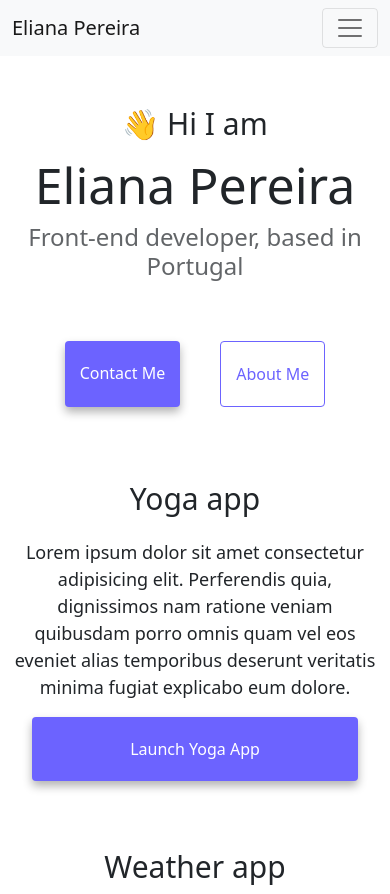
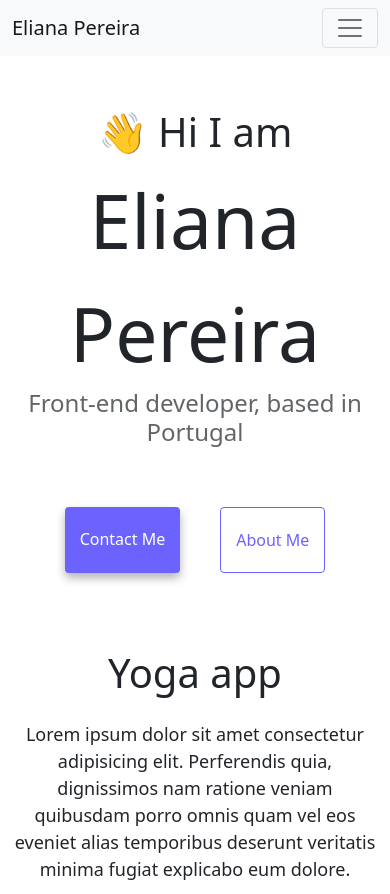
Before and after one commit to Eli032501/homework-3-responsive, a plain HTML site: page index.html in a window 390 px wide. Shown: the top 894 px of the page. Drawn offline with nearby package versions, Linux system fonts and the light colour scheme.

Commit message:
added font-size headlines for tablet

```diff
--- a/style.css
+++ b/style.css
@@ -110,6 +110,12 @@ p {
   }
 }
 @media (max-width: 768px) {
+  h1 {
+    font-size: 75px;
+  }
+  h2 {
+    font-size: 40px;
+  }
   .gr-projects {
     text-align: center;
   }
```
